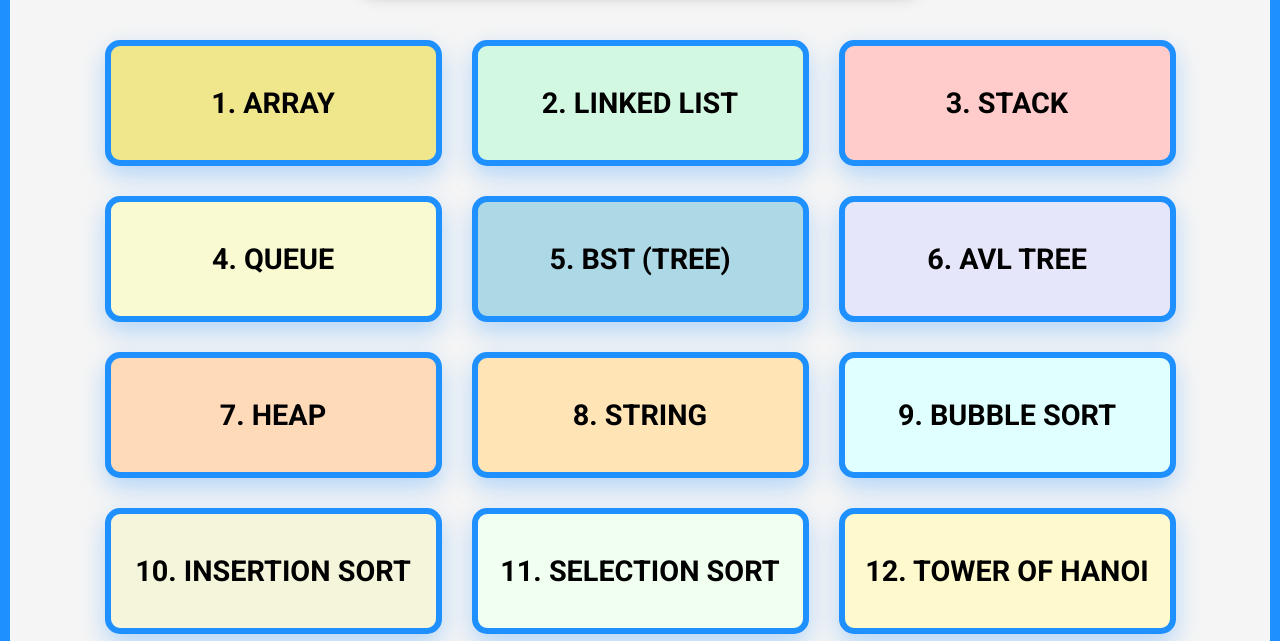
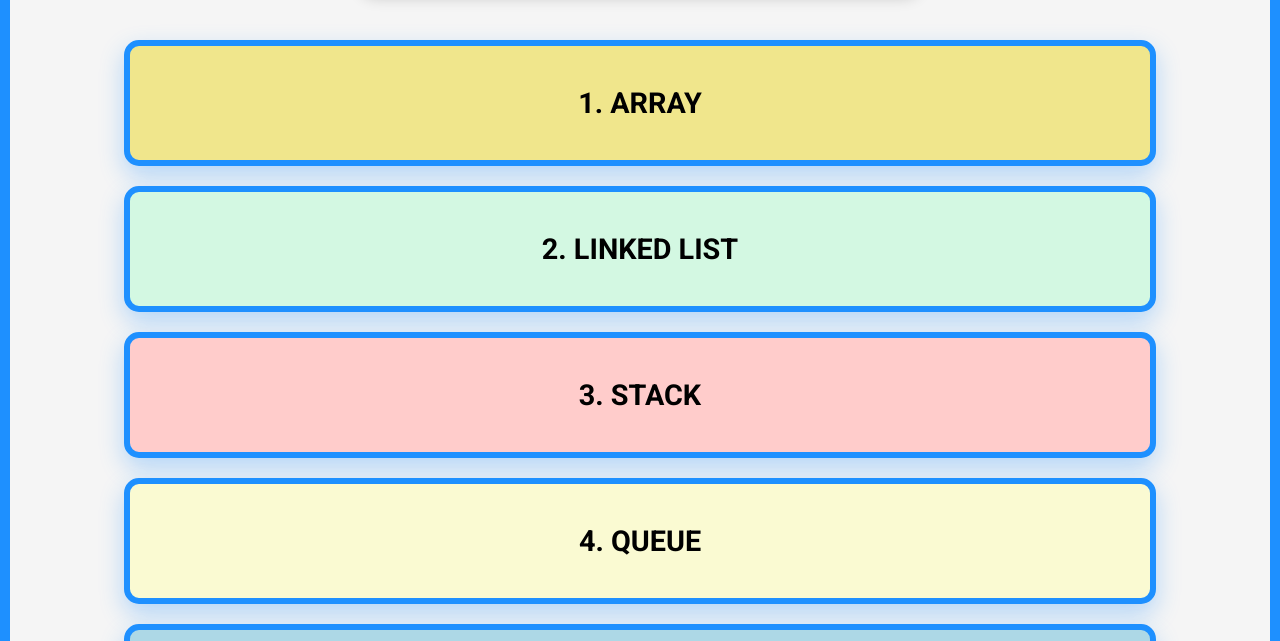
Before and after one commit to Madhuarruri/ALTSQ-Insights, a plain HTML site: page index.html in a window 1280 px wide. Shown: the part 190-831 px from the top of the page. Drawn offline with Linux system fonts and the light colour scheme.

Commit message:
index.html

```diff
--- a/index.html
+++ b/index.html
@@ -41,10 +41,10 @@
         }
 
         #grid-container {
-            display: grid;
-            grid-template-columns: repeat(3, 1fr);
-            gap: 30px;
-            width: 85%;
+            display: flex;
+            flex-direction: column;
+            gap: 20px;
+            width: 90%; /* Box width set to 90% */
             margin-bottom: 50px;
         }
 
@@ -58,6 +58,8 @@
             cursor: pointer;
             transition: transform 0.3s, box-shadow 0.3s;
             position: relative;
+            width: 90%; /* Set each box to 90% width */
+            margin: 0 auto; /* Center the box horizontally */
         }
 
         .grid-item:hover {
```
